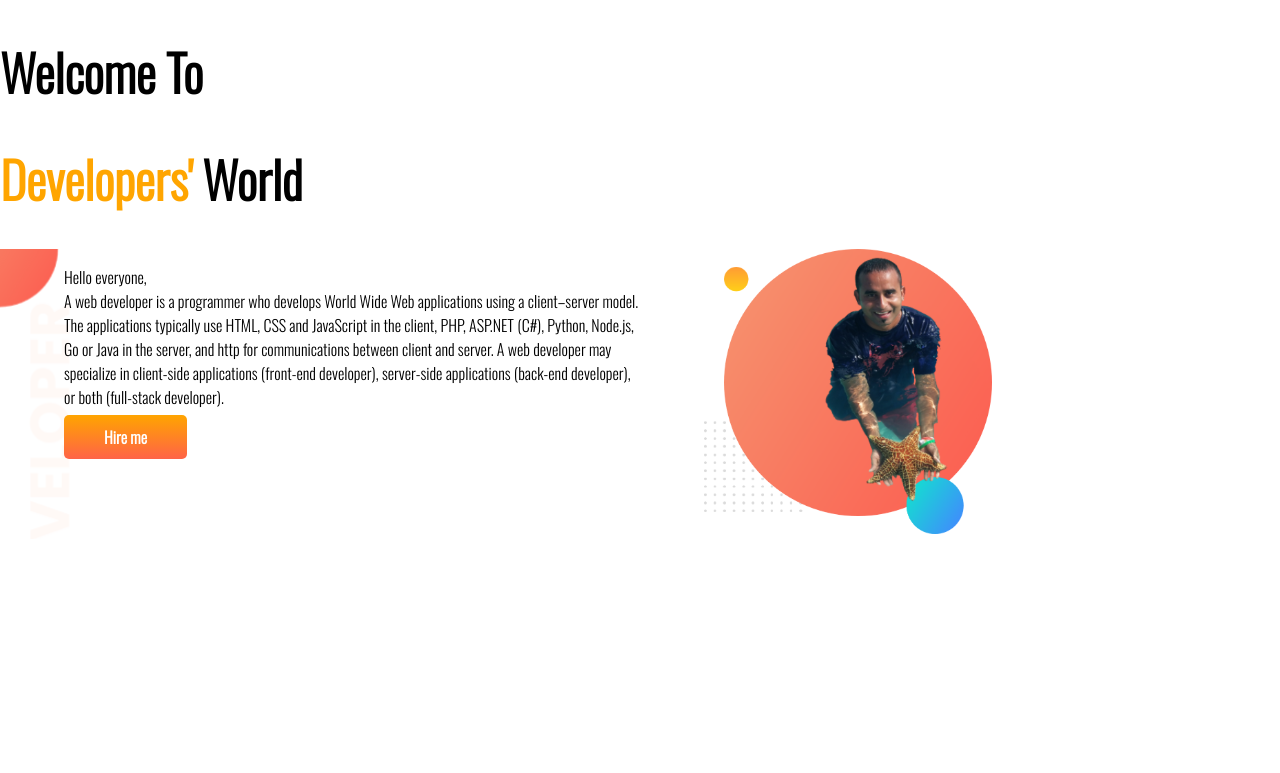
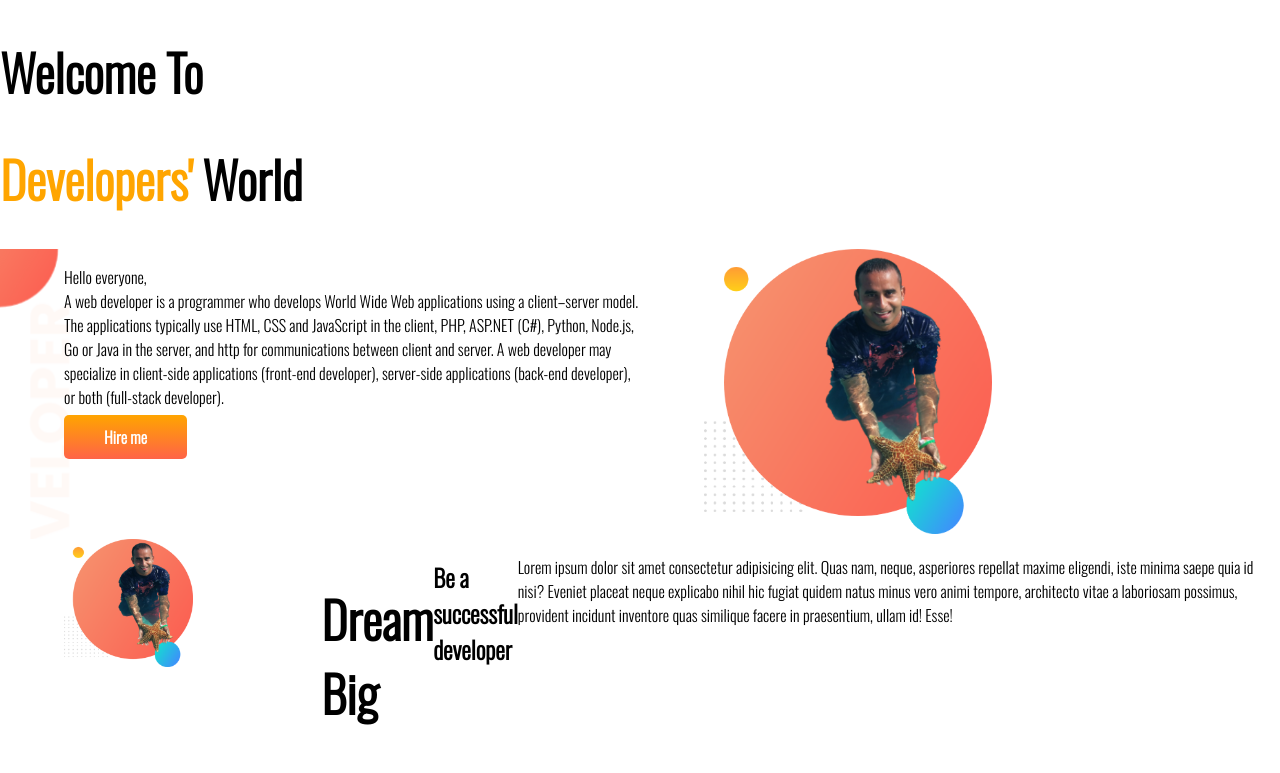
Before and after one commit to GaziTasnuvaFarhana/developer-portfolio, a plain HTML site: page index.html in a window 1280 px wide. Drawn offline with nearby package versions, Linux system fonts and the light colour scheme.

Commit message:
bottom banner

```diff
--- a/index.html
+++ b/index.html
@@ -21,7 +21,14 @@
        <div class="half-width">
         <img src="images/jhankar.png" alt="image">
        </div>
-
+ </section>
+ <section class="be-ambitious">
+    <div class="half-width">
+        <img src="images/jhankar.png" alt="image2">
+  </div class="half-width">
+  <h1>Dream Big</h1>
+    <h2>Be a successful developer</h2>
+    <p>Lorem ipsum dolor sit amet consectetur adipisicing elit. Quas nam, neque, asperiores repellat maxime eligendi, iste minima saepe quia id nisi? Eveniet placeat neque explicabo nihil hic fugiat quidem natus minus vero animi tempore, architecto vitae a laboriosam possimus, provident incidunt inventore quas similique facere in praesentium, ullam id! Esse!</p>
  </section>
  </body>
  </html>
--- a/style.css
+++ b/style.css
@@ -30,3 +30,16 @@ section{
     background-image: url(images/top-banner.png);
     background-repeat: no-repeat;
 }
+
+
+
+
+
+
+
+
+
+
+section{
+    display: flex;
+}
```
